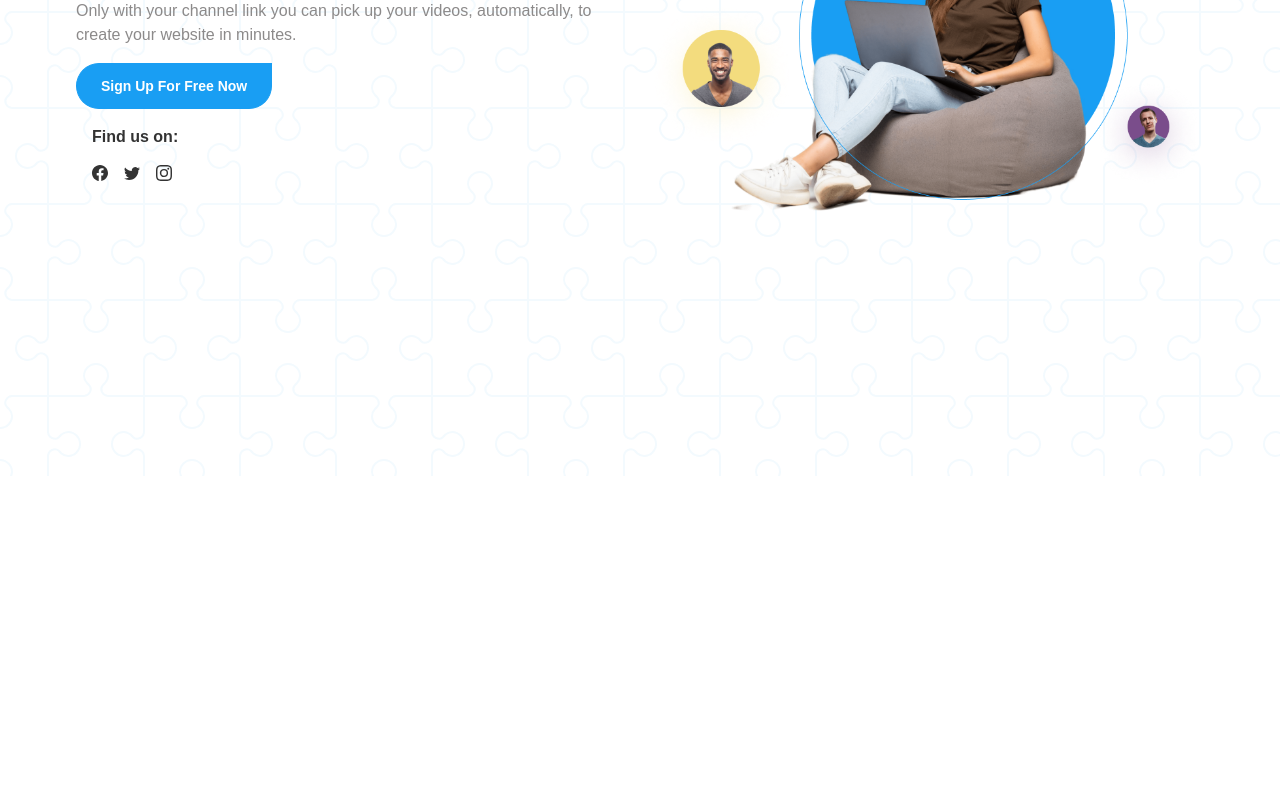
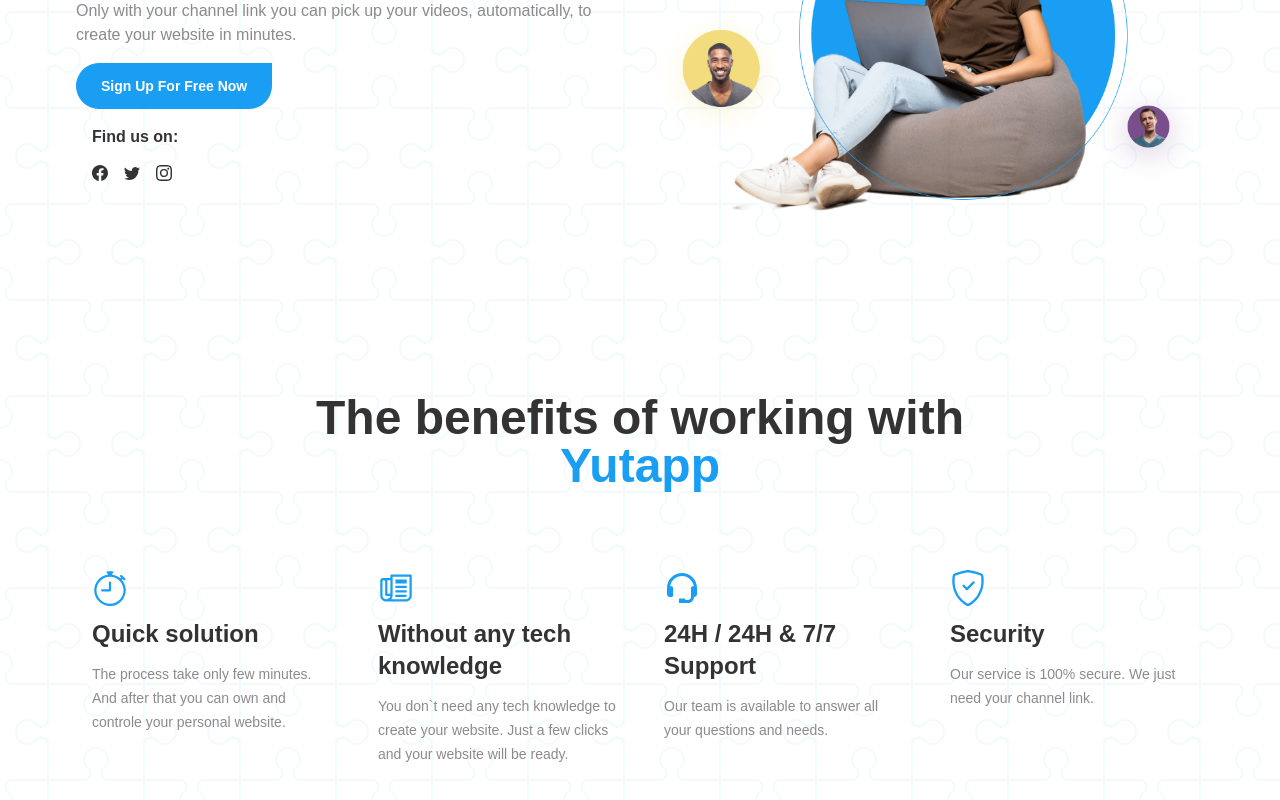
Before and after one commit to gourav-singhal/Yutapp-UI, a Next.js app: page / in a window 1280 px wide. Shown: the part 324-1124 px from the top of the page. Before the commit the page ends 800 px from the top, so only its background shows below. Built offline with nearby package versions, Linux system fonts and the light colour scheme.

Commit message:
Make The Header Better | Add Benefits Component

```diff
--- /dev/null
+++ b/components/Benefits/data/data.ts
@@ -0,0 +1,24 @@
+const data: Object[] = [
+    {
+        icon_title: "Stopwatch",
+        title: "Quick solution",
+        description: "The process take only few minutes. And after that you can own and controle your personal website."
+    },
+    {
+        icon_title: "Paper",
+        title: "Without any tech knowledge",
+        description: "You don`t need any tech knowledge to create your website. Just a few clicks and your website will be ready."
+    },
+    {
+        icon_title: "Support",
+        title: "24H / 24H & 7/7 Support",
+        description: "Our team is available to answer all your questions and needs."
+    },
+    {
+        icon_title: "Security",
+        title: "Security",
+        description: "Our service is 100% secure. We just need your channel link."
+    }
+];
+
+export default data;
--- /dev/null
+++ b/components/Benefits/index.tsx
@@ -0,0 +1,54 @@
+import React, { FunctionComponent } from 'react';
+
+import { BsStopwatch, BsShieldCheck } from 'react-icons/bs';
+import { IoMdPaper } from 'react-icons/io';
+import { BiSupport } from 'react-icons/bi';
+
+import solution from './data/data';
+const benefitsTypesIconsNames = [
+    "Stopwatch",
+    "Paper",
+    "Support",
+    "Security"
+];
+
+const Benefits: FunctionComponent = () => {
+  return (
+    <div className='md:py-24 text-center'>
+        <h2 className='text-3xl md:text-5xl font-bold text-dark max-w-2xl w-full m-auto'>
+            The benefits of working with {" "}
+            <span className='text-primaryBlue'>
+                Yutapp
+            </span>
+        </h2>
+        <div className='py-10 md:py-20 grid sm:gap-4 gap-8 place-items-center sm:place-items-start grid-cols-1 lg:grid-cols-4 md:grid-cols-3 sm:grid-cols-2'>
+            {
+                solution.map((solution: any, index: number) =>
+                    <div key={index} className='px-4 w-full'>
+                        <h2 className='text-4xl text-primaryBlue'>
+                            {
+                                solution.icon_title == benefitsTypesIconsNames[0] ?
+                                    <BsStopwatch /> :
+                                solution.icon_title == benefitsTypesIconsNames[1] ?
+                                    <IoMdPaper /> :
+                                solution.icon_title == benefitsTypesIconsNames[2] ?
+                                    <BiSupport /> :
+                                solution.icon_title == benefitsTypesIconsNames[3] ?
+                                    <BsShieldCheck /> : null
+                            }
+                        </h2>
+                        <h3 className='text-left my-3 text-2xl font-bold text-dark '>
+                            {solution.title}
+                        </h3>
+                        <p className='text-left text-sm text-gray leading-6'>
+                            {solution.description}
+                        </p>
+                    </div>
+                )
+            }
+        </div>
+    </div>
+  )
+}
+
+export default Benefits;
--- a/components/Header/index.tsx
+++ b/components/Header/index.tsx
@@ -1,9 +1,27 @@
+import React, { FunctionComponent, useEffect, useState } from 'react';
 import Link from 'next/link';
-import React, { FunctionComponent } from 'react';
 
 import CustomSignUpButton from '../CustomSignUpButton';
 
 const Header: FunctionComponent = () => {
+
+  const [isCircleHidden, setCircleHidden] = useState(false);
+
+  useEffect(() => {
+    const windowScroll = () => {
+        if (document.body.scrollTop >= 200 || document.documentElement.scrollTop >= 200) {
+            setCircleHidden(!isCircleHidden);
+        } else {
+            setCircleHidden(isCircleHidden);
+        }
+    }
+
+    window.addEventListener('scroll', (event) => {
+        event.preventDefault();
+        windowScroll();
+    })
+  }, []);
+
   return (
     <header className='p-0 md:pt-3 flex justify-between items-center gap-4'>
         <div>
@@ -24,7 +42,7 @@
         <div>
             <CustomSignUpButton />
         </div>
-        <div className='circle fixed sm:-top-80 sm:-right-24 sm:p-72 hidden sm:block bg-primaryBlue rounded-full'
+        <div className={`circle fixed sm:-top-80 sm:-right-24 sm:p-72 hidden sm:block bg-primaryBlue rounded-full ${isCircleHidden ? "hide" : ""}`}
         style={{
             background: "linear-gradient(to bottom, #199ef3, #199ef3)"
         }}>
--- a/pages/index.tsx
+++ b/pages/index.tsx
@@ -3,6 +3,7 @@
 
 import Header from '../components/Header';
 import Hero from '../components/Hero';
+import Benefits from '../components/Benefits';
 
 export default function Home() {
   return (
@@ -16,6 +17,7 @@
       <main>
         <Header />
         <Hero />
+        <Benefits />
       </main>
     </div>
   )
--- a/styles/globals.css
+++ b/styles/globals.css
@@ -30,6 +30,11 @@
 
 .circle {
   animation: pulse 2s linear infinite;
+  transition: 0.3s;
+}
+
+.circle.hide {
+  opacity: 0;
 }
 
 @keyframes pulse {
```
